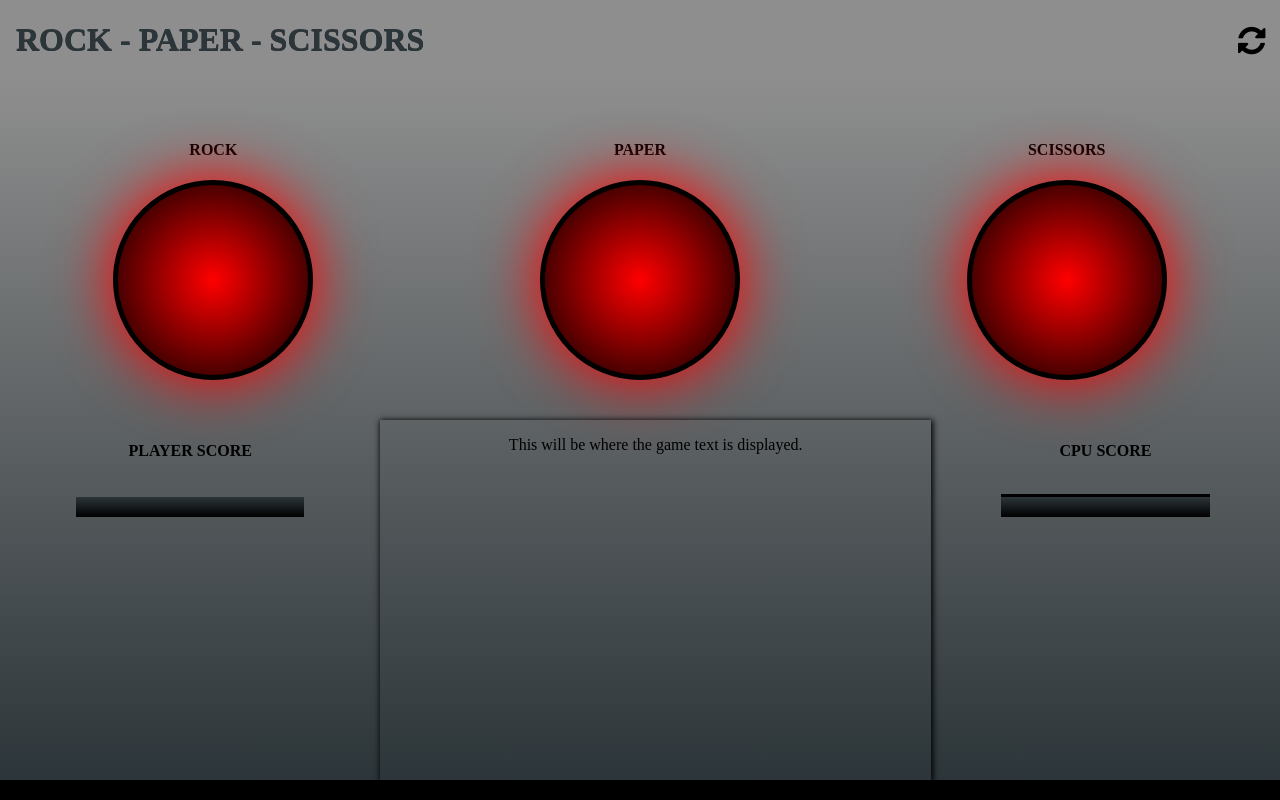
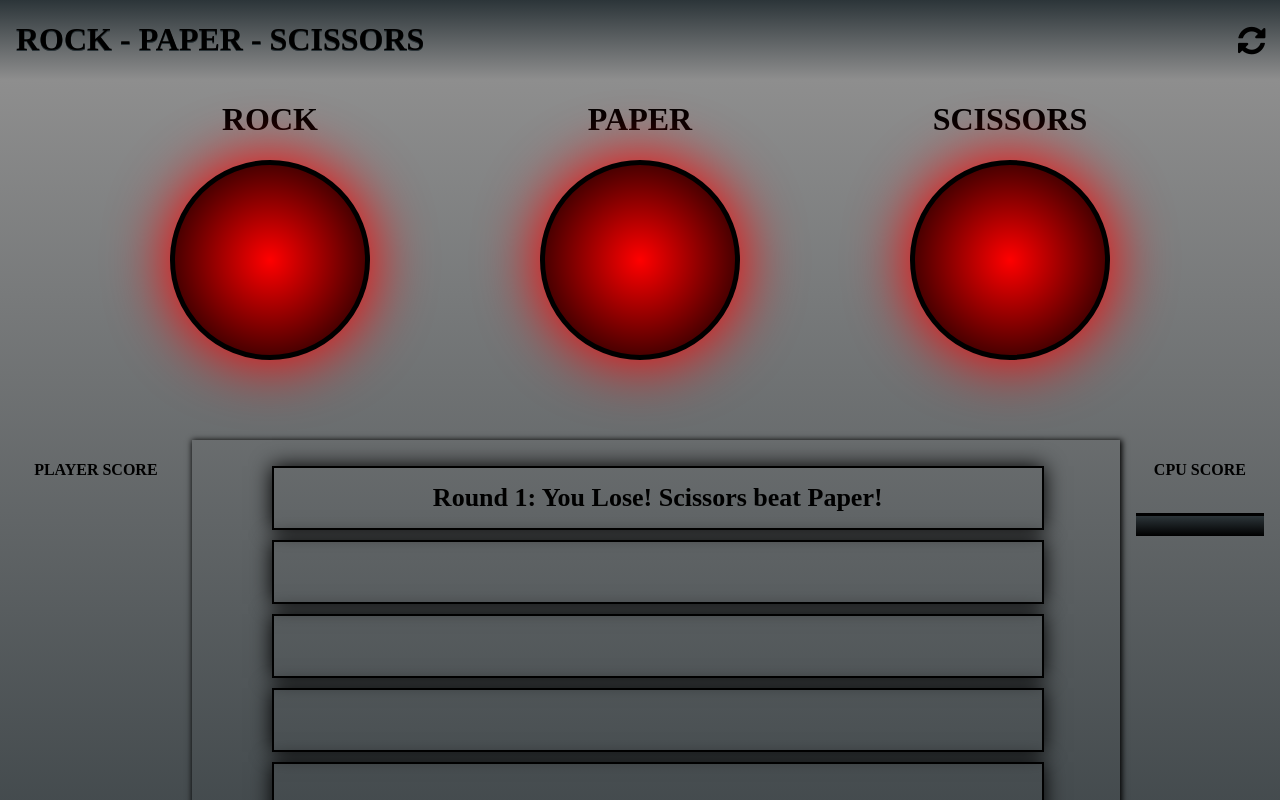
Before and after one commit to RichPBee/Odin-Project-Rock-Paper-Scissors, a plain HTML site: page index.html in a window 1280 px wide. Both pictures are taken after a click on the button 639 px from the left and 280 px from the top of the page. Shown: the top 800 px of the page. Drawn offline with Linux system fonts and the light colour scheme.

Commit message:
complete project.
Forgot to commit along the way, as the project became more about
learning DOM manipulation than the specifics of the project/
design. Succesfully built RPS game to specification.

```diff
--- a/game.js
+++ b/game.js
@@ -1,3 +1,93 @@
+let counter = 0;
+let roundNumber = 0;
+let playerScore = 0;
+let computerScore = 0;
+let draws = 0;
+
+//This section of code is solely for DOM manipulation.
+const addScorebar = (winner) => {
+    const scorebar = document.createElement('li');
+    scorebar.setAttribute("class", "scorebar");
+    let scorecard = document.querySelector(winner);
+    scorecard.appendChild(scorebar);
+}
+
+const removeInfoText = () => {
+    const display = document.querySelector(".display");
+    const infoText = document.querySelectorAll(".info-text");
+    infoText.forEach(item => {
+        display.removeChild(item)
+    })
+}
+
+const setUpDisplay = () => {
+    const playList = document.createElement("ul")
+    playList.setAttribute("class", "outcome-list");
+    const display = document.querySelector(".display");
+    for (let i = 0; i < 7; i ++) {
+        const play = document.createElement("li")
+        play.setAttribute("class", "outcome-bar")
+        play.setAttribute("id", `${i}`);
+        playList.append(play);
+    }
+    display.append(playList);
+}
+
+const clearDisplay = () => {
+    const outcomes = document.querySelectorAll(".outcome-bar");
+    outcomes.forEach(outcome => {
+        outcome.innerHTML = "";
+    })
+}
+
+const displayResult = (winResult) => {
+    let winnerText = document.createElement("h4");
+    let winBars = document.querySelectorAll(".outcome-bar")
+    winnerText.textContent = `Round ${roundNumber + 1}: ${winResult}`;
+    winBars[counter].append(winnerText);
+
+}
+/* let numRounds;
+const roundSelectorBtns = document.querySelectorAll(".round-selector");
+roundSelectorBtns.forEach(btn => {
+    btn.addEventListener("click", () => {
+        let numRounds = (btn.id == "three") ? "three": "five";
+        removeInfoText()
+        return numRounds;
+    })
+}) */
+
+
+
+const choiceBtns = document.querySelectorAll(".choice-button");
+choiceBtns.forEach((btn => {
+    btn.addEventListener("click", () => {
+        let playerChoice =  (btn.id == "rock") ? "rock"
+            : (btn.id == "paper") ? "paper"
+            : (btn.id == "scissors") ? "scissors"
+            : "not a choice";
+        if (counter == 0){
+            removeInfoText();
+            setUpDisplay();
+        } else if (counter % 7 == 0) {
+            counter = 0;
+            clearDisplay();
+        }
+        game(playerChoice, getComputerChoice(Math.random() * 2));
+        return
+        })
+    }
+))
+
+const resetBtn = document.querySelector(".reset-button");
+resetBtn.addEventListener("click", () => {
+    alert("You have reset the page.")
+    location.reload();
+})
+
+
+
+// This section of the code deals with the game logic.
 function getComputerChoice(num) {
     num = Math.round(num);
     return (num == 0) ? "Rock"
@@ -51,34 +141,36 @@ function checkPlayerChoice(choice) {
 
 
 
-function game() {
-    let playerScore = 0;
-    let computerScore = 0;
-    let draws = 0;
+function game(playerChoice, computerChoice){
 
-    for (let i = 0; i < 5; i ++){
-        let playerChoice = prompt(`Rock, Paper, Scissors.
-        Make your choice: `);
-        playerChoice = playerChoice.toLowerCase();
-        let checkedChoice = checkPlayerChoice(playerChoice);
-        let computerChoice = getComputerChoice(Math.random() * 2);
-        let result = playRound(checkedChoice, computerChoice);
+    let result = playRound(playerChoice, computerChoice)
     if (result.includes("Win")) {
         playerScore++;
+        addScorebar("#player");
+        displayResult(result);
     } else if (result.includes("Lose")) {
         computerScore++;
+        addScorebar("#cpu");
+        displayResult(result);
     } else {
         draws++;
-        }
-        console.log(result);
+        displayResult(result);
     }
 
-    if (playerScore > computerScore) {
-        console.log(`You win. You scored ${playerScore} points, the computer only scored ${computerScore}.`);
+    console.log(result);
+
+
+    /*if (playerScore > computerScore) {
+        addScorebar("#player")
     } else if (playerScore < computerScore) {
-        console.log(`You lose. You scored ${playerScore} points, the computer scored ${computerScore}.`);
+        addScorebar("#cpu")
     } else {
-        console.log(`It's a draw! You and the computer both scored ${playerScore} points.`);
+        console.log(draws);
+    } */
+    counter ++;
+    roundNumber ++;
+    if(playerScore == 15 || computerScore == 15) {
+        alert("Maximum system score reached - resetting.")
+        location.reload();
     }
 }
-game()
--- a/index.html
+++ b/index.html
@@ -12,26 +12,30 @@
 <body>
     <div class="header">
         <h1>ROCK - PAPER - SCISSORS</h1>
-        <Button class="reset-button">
-            <i class="fa fa-refresh" style="font-size: 32px;"></i>
-        </Button>
+        <div class="top-buttons">
+            <!--<button class="round-selector" id="three">3</button>
+            <button class="round-selector" id="five">5</button> -->
+            <Button class="reset-button">
+                <i class="fa fa-refresh" style="font-size: 32px;"></i>
+            </Button>
+        </div>
     </div>
 
     <div class="play-area">
 
         <div class="button-container">
             <div class="button-and-title">
-                <h4 class="button-title">ROCK</h4>
+                <h1 class="button-title">ROCK</h1>
                 <button class="choice-button" id="rock"></button>
             </div>
 
             <div class="button-and-title">
-                <h4 class="button-title">PAPER</h4>
+                <h1 class="button-title">PAPER</h1>
                 <button class="choice-button" id="paper"></button>
             </div>
 
             <div class="button-and-title">
-                <h4 class="button-title">SCISSORS</h4>
+                <h1 class="button-title">SCISSORS</h1>
                 <button class="choice-button" id="scissors"></button>
             </div>
 
@@ -40,22 +44,41 @@
 
         <div class="display-and-scores">
             <div class="player-score">
-                <h4>PLAYER SCORE</h4>
-                <ul class="score-item">
+                <h4 class="scorecard-title">PLAYER SCORE</h4>
+                <ul class="score-item" id="player">
 
                 </ul>
 
             </div>
             <div class="display">
-                <p>This will be where the game text is
-                    displayed.
+                <p class="info-text">In a world where computers outclass humans in every way,
+                    there is only one game left that humanity can win.
+                </p>
+                <p class="info-text">
+                    Our cunning hero, Jez, has worked his way to the core
+                    of the AI system M.A.R.K, that controls everything, only to find that
+                    it can be shut down by winning the only game he could possibly win.
+                </p>
+
+                <p class="info-text">
+                    The only game he really knows how to play.
+                </p>
+                <p class="info-text">
+                    Rock. Paper. Scissors.
+                </p>
+                <br class="info-text">
+                </p>
+                <p class="info-text">
+                    Pressing a selection button will begin the game.
+                    Each round, making a selection is final, and will begin the
+                    workings of the machine that will decide your fate.
+                </p>
+                <p class="info-text">Choose wisely.
                 </p>
             </div>
             <div class="computer-score">
-                <h4>CPU SCORE</h4>
-                <ul class="score-item">
-                    <li></li>
-
+                <h4 class="scorecard-title">CPU SCORE</h4>
+                <ul class="score-item" id="cpu">
 
                 </ul>
 
@@ -68,6 +91,6 @@
     </div>
 
 
-    <script rel="JavaScript" src="dom_doc.js"></script>
+    <script rel="JavaScript" src="game.js"></script>
 </body>
 </html>
--- a/style.css
+++ b/style.css
@@ -1,4 +1,5 @@
-* {
+button:hover {
+    cursor: pointer;
 }
 
 body {
@@ -18,25 +19,44 @@ body {
     padding-left: 16px;
     padding-right: 16px;
 
-    color: #2C3539;
+    color: black;
     background-color: #8E8E8E;
     text-shadow: 0px 1px 0px #2C3539, 0px 1px 0px #2C3539;
+    background-image: linear-gradient(to bottom, #2C3539, #8E8E8E);
+
 }
 
 
-.reset-button {
+.reset-button, .round-selector {
     height: 32px;
     width: 32px;
     background-color: transparent;
     border: none;
 }
 
+.round-selector {
+    font-size: 32px;
+    border: 2px solid black;
+    border-radius: 8px;
+    display: flex;
+    align-items: center;
+    justify-content: center;
+}
+
+.top-buttons {
+    display: flex;
+    justify-content: space-around;
+    align-items: center;
+    gap: 30px;
+}
+
+
 .play-area {
     display: flex;
     flex: 2 1 auto;
     flex-direction: column;
     align-items: center;
-    justify-content: space-around;
+    justify-content: space-evenly;
     width: 100%;
     background-image: linear-gradient(to top, #2C3539, #8E8E8E);
 }
@@ -45,7 +65,7 @@ body {
     flex: auto;
     width: 100%;
     display: flex;
-    justify-content: space-around;
+    justify-content: space-evenly;
     align-items: center;
 }
 
@@ -75,10 +95,20 @@ body {
 .player-score, .computer-score, .display {
     flex: auto;
     text-align: center;
+    margin-top: 80px;
 }
 
 .display {
     box-shadow: 1px 1px 6px 1px;
+    flex: 2 1 auto;
+    flex-wrap: wrap;
+    max-width: 60%;
+    min-width: 60%;
+    font-size: 26px;
+    padding-left: 80px;
+    padding-right: 80px;
+    min-height: 600px;
+    max-height: auto;
 }
 
 .computer-score, .player-score {
@@ -87,6 +117,7 @@ body {
     justify-content: flex-start;
     align-items: center;
     height: 200px;
+    max-width: 200px;
 }
 
 
@@ -94,9 +125,8 @@ ul {
     list-style-type: none;
 }
 .score-item{
-    background-image: linear-gradient(to top, black, #2C3539);
-    width: 60%;
-    height: 20px;
+
+    width: 80%;
     display: flex;
     flex-direction: column;
     justify-content: flex-start;
@@ -104,7 +134,7 @@ ul {
     padding: 0;
 }
 
-li {
+.scorebar {
     background-image: linear-gradient(to top, black, #2C3539);
     width: 100%;
     box-shadow: 0px -3px;
@@ -115,4 +145,41 @@ li {
 .footer {
     background-color: black;
     height: 20px;
+    flex: auto;
+    height: 20px;
 }
+
+.outcome-list {
+    width: 100%;
+    display: flex;
+    flex-direction: column;
+    justify-content: space-evenly;
+    align-items: center;
+    height: max-content;
+    gap: 10px;
+    margin: 0;
+    padding: 0;
+    flex-wrap: wrap;
+}
+
+.outcome-bar {
+    border: 2px solid black;
+    flex: 0 1 auto;
+    min-height: 60px;
+    width: 100%;
+    box-shadow: 0px 0px 20px 0px black;
+    max-height: min-content;
+
+    display: flex;
+    align-items: center;
+    justify-content: center;
+}
+
+.outcome-bar > h4 {
+    margin: 0;
+    display: flex;
+    flex-direction: column;
+    align-items: center;
+    justify-content: center;
+    height: 100%;
+}
```
Lines whose indentation alone changed are shown as unchanged.
